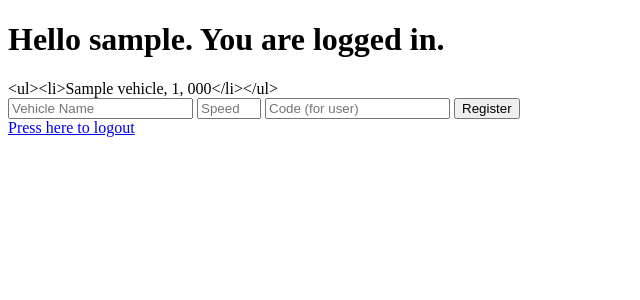
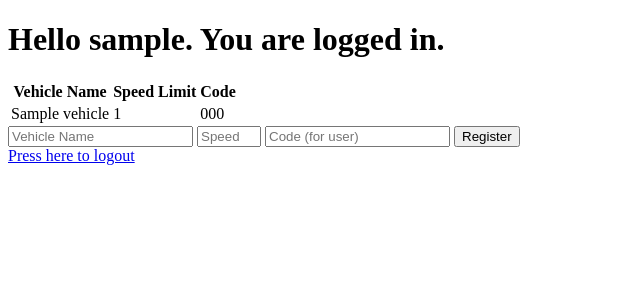
Before and after one commit to EmperMiner/SpeedTracker, a Flask app: page /dashboard in a window 1280 px wide. Shown: the top 300 px of the page, without its empty margins (0-640 px from the left). Run offline with Flask 3, Linux system fonts and the light colour scheme; a user stored in the database is signed in; tables that the repository leaves empty hold one stand-in row (values such as "Sample post").

Commit message:
Signed-off-by: EmperMiner <6thanhdat@gmail.com>

```diff
--- a/app.py
+++ b/app.py
@@ -114,19 +114,16 @@ def dashboard():
         db.session.commit()
         return redirect(url_for('dashboard'))
 
-    textList = '<ul>'
+    textList = ''
     try:
         vehicles = db.session.execute(db.select(Vehicle)
             .filter_by(username=current_user.username)
             .order_by(Vehicle.vehicleName)).scalars()
-        for vehicle in vehicles:
-            textList += '<li>' + vehicle.vehicleName + ', ' + str(vehicle.speedLimit) + ', ' + vehicle.code + '</li>'
-        textList += '</ul>'
 
     except Exception as e:
         textList = "<p>The error:<br>" + str(e) + "</p>"
 
-    return render_template('dashboard.html', form=form, list=textList)
+    return render_template('dashboard.html', form=form, vehicles=vehicles)
 
 
 @app.route('/logout', methods=['GET', 'POST'])
--- a/templates/dashboard.html
+++ b/templates/dashboard.html
@@ -10,7 +10,20 @@
 
 <body>
     <h1>Hello {{ current_user.username }}. You are logged in.</h1>
-    <a>{{ list }}</a>
+    <table class="table">
+        <tr>
+            <th>Vehicle Name</th>
+            <th>Speed Limit</th>
+            <th>Code</th>
+        </tr>
+        {% for vehicle in vehicles %}
+        <tr>
+            <td>{{ vehicle.vehicleName }}</td>
+            <td>{{ vehicle.speedLimit }}</td>
+            <td>{{ vehicle.code }}</td>
+        </tr>
+        {% endfor %}
+    </table>
 
     <form method="POST" action="">
         {{ form.hidden_tag() }}
```
